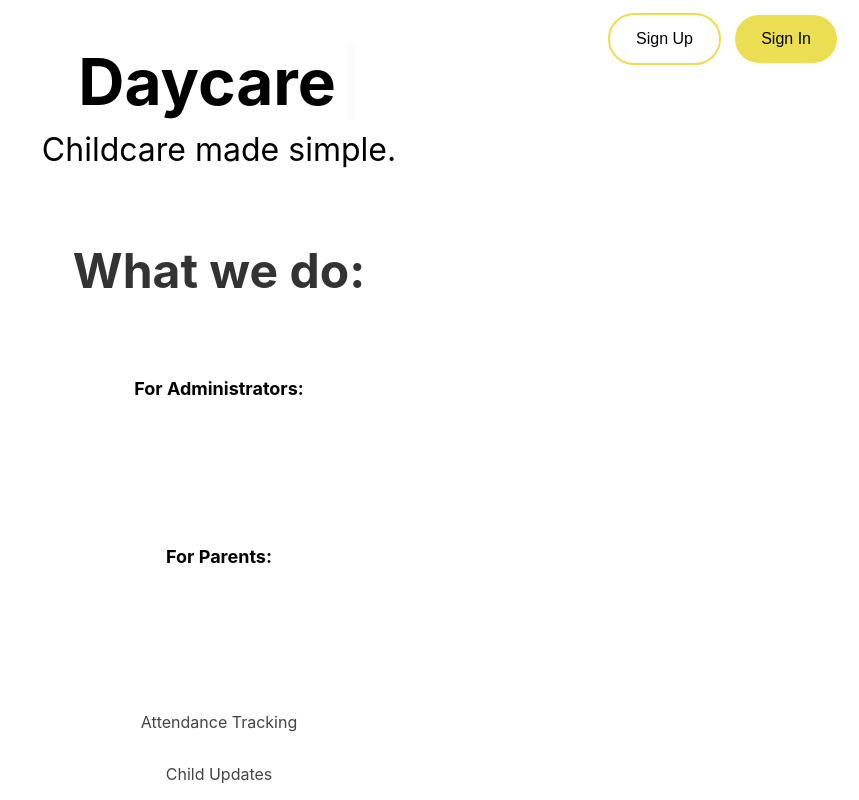
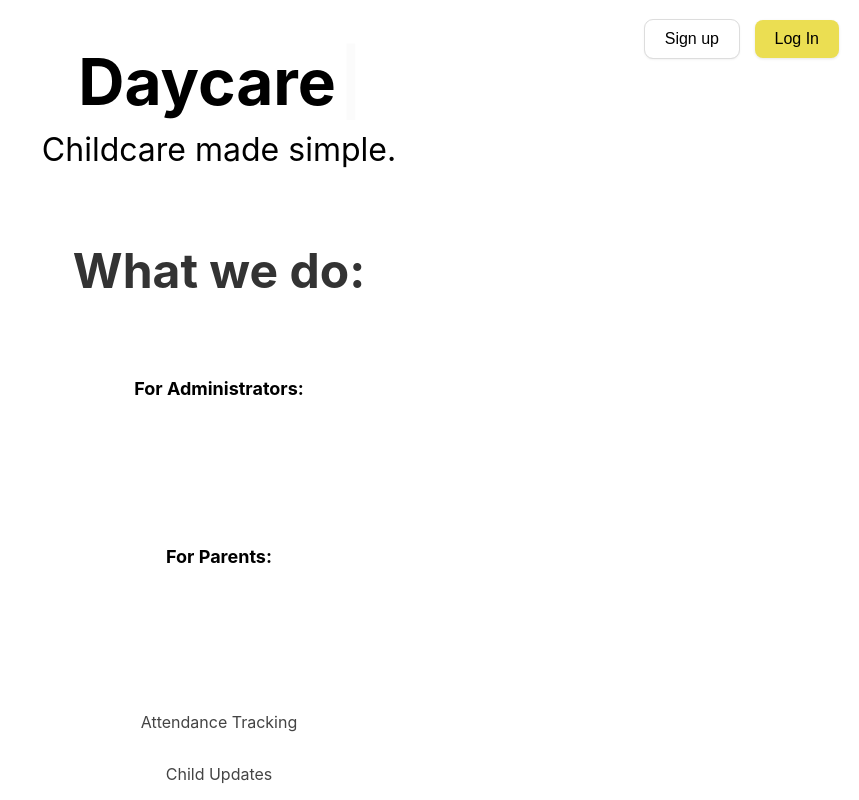
Before and after one commit to cocopuff2234/Daycare-Management-System, a React (Create React App) app: page / in a window 1280 px wide. Shown: the whole page, without its empty margins (421-1280 px from the left). Built offline with nearby package versions, Linux system fonts and the light colour scheme.

Commit message:
Styled sign up/log in buttons

```diff
--- a/src/SignInButton.css
+++ b/src/SignInButton.css
@@ -2,17 +2,16 @@
     background-color: #ebde52;
     border: none;
     color: black;
-    padding: 15px 26px;
+    padding: 10px 20px;
     text-align: center;
     text-decoration: none;
     display: inline-block;
     font-size: 16px;
-    margin: 4px 2px;
     cursor: pointer;
-    border-radius: 45px;
-    margin-top: -20px;
+    border-radius: 8px;
+    box-shadow: 0 1px 3px rgba(0, 0, 0, 0.1);
 
     position: absolute;
-    top: 35px;
+    top: 20px;
     right: 20px;
 }
--- a/src/SignInButton.js
+++ b/src/SignInButton.js
@@ -4,7 +4,7 @@ import './SignInButton.css';
 const SignInButton = ({ onClick }) => {
   return (
     <button className="sign-in-button" onClick={onClick}>
-      Sign In
+      Log In
     </button>
   );
 };
--- a/src/SignUpButton.css
+++ b/src/SignUpButton.css
@@ -2,17 +2,17 @@
     background-color: white;
     border: none;
     color: black;
-    padding: 15px 26px;
+    padding: 10px 20px;
     text-align: center;
     text-decoration: none;
     display: inline-block;
     font-size: 16px;
     cursor: pointer;
-    border-radius: 45px;
-    outline: 2px solid #ebde52;
-
+    border-radius: 8px;
+    outline: 1px solid #ddd;
+    box-shadow: 0 1px 3px rgba(0, 0, 0, 0.1);
 
     position: absolute;
-    top: 15px;
-    right: 140px;
+    top: 20px;
+    right: 120px;
 }
--- a/src/SignUpButton.js
+++ b/src/SignUpButton.js
@@ -4,7 +4,7 @@ import './SignUpButton.css'; // Ensure the CSS file is imported
 const SignUpButton = ({ onClick }) => {
   return (
     <button className="sign-up-button" onClick={onClick}>
-      Sign Up
+      Sign up
     </button>
   );
 };
```
